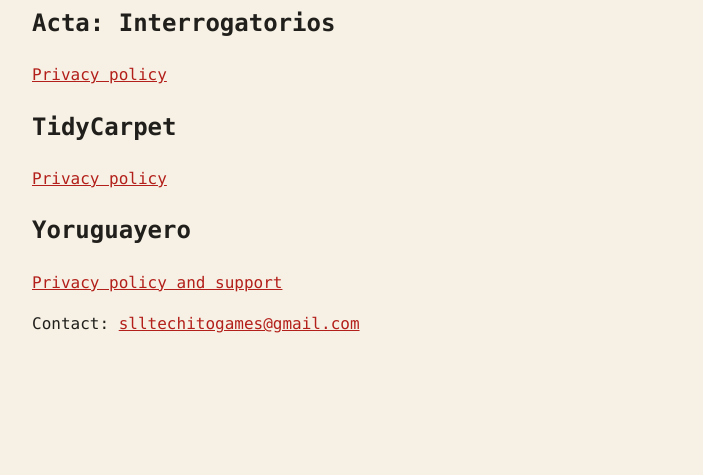
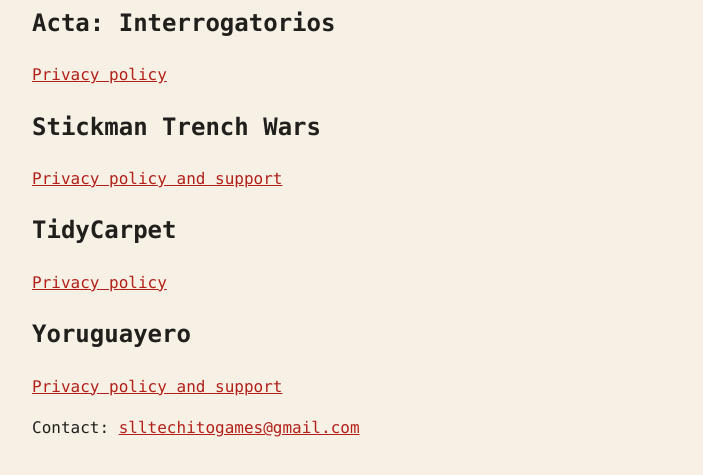
Before and after one commit to techitogames/techitogames.github.io, a plain HTML site: page index.html in a window 1280 px wide. Shown: the part 169-644 px from the top of the page, without its empty margins (288-991 px from the left). Drawn offline with Linux system fonts and the light colour scheme.

Commit message:
Agregar Stickman Trench Wars a la portada

```diff
--- a/index.html
+++ b/index.html
@@ -34,6 +34,8 @@
   <h1>Techito Games</h1>
   <h2>Acta: Interrogatorios</h2>
   <p><a href="acta/privacidad.html"><span class="l" lang="es">Política de privacidad</span><span class="l" lang="en">Privacy policy</span></a></p>
+  <h2>Stickman Trench Wars</h2>
+  <p><a href="stickmantrenchwar/"><span class="l" lang="es">Política de privacidad y soporte</span><span class="l" lang="en">Privacy policy and support</span></a></p>
   <h2>TidyCarpet</h2>
   <p><a href="tidycarpet/privacidad.html"><span class="l" lang="es">Política de privacidad</span><span class="l" lang="en">Privacy policy</span></a></p>
   <h2>Yoruguayero</h2>
```
